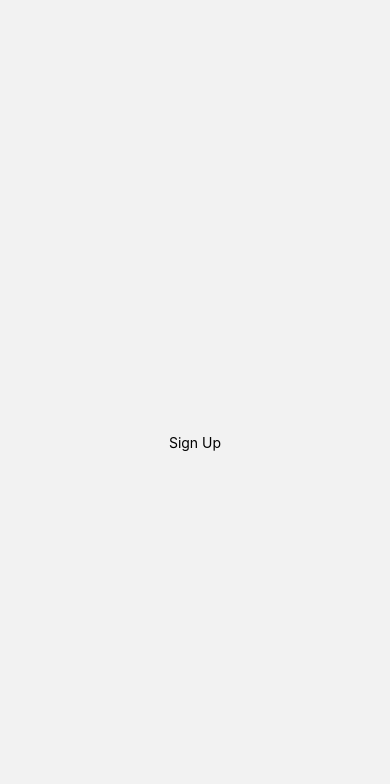
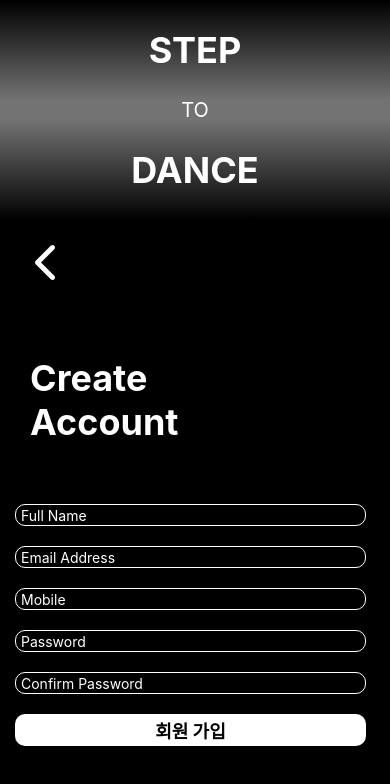
Before and after one commit to 1234jienf/RN-Practice, a React Native app in the folder StepDance/: screen /signUp in a window 390 px wide. Shown: the top 784 px of the page. Built offline with nearby package versions, Linux system fonts and the light colour scheme.

Commit message:
Feat: Add signup page

```diff
--- a/StepDance/Screens/SignIn.js
+++ b/StepDance/Screens/SignIn.js
@@ -13,7 +13,9 @@ import { LinearGradient } from 'expo-linear-gradient';
 const SignIn = ({ navigation }) => {
     const fadeAnim = useRef(new Animated.Value(1)).current;  // 초기 너비
     const colorAnim = useRef(new Animated.Value(0)).current; // 초기 색상
-
+    function navigate(){
+        navigation.navigate("signUp")
+    }
     useEffect(() => {
         Animated.parallel([
             Animated.timing(fadeAnim, {
@@ -75,8 +77,13 @@ const SignIn = ({ navigation }) => {
                         <Text style={styles.ButtonText}>로그인</Text>
                     </TouchableOpacity>
                 </View>
-                <Text>
-                </Text>
+                <TouchableOpacity
+                style={styles.TextButton}
+                onPress={navigate}>
+                    <Text style={styles.SignUpText}>
+                        회원 가입
+                    </Text>
+                </TouchableOpacity>
             </View>
         </View>
     );
@@ -143,7 +150,7 @@ const styles = StyleSheet.create({
         borderRadius: 10,
         paddingLeft: 5,
         marginTop: 20,
-        marginLeft: 30,
+        marginLeft: 15,
         color:'#fff'
     },
     Button : {
@@ -156,11 +163,21 @@ const styles = StyleSheet.create({
         display: 'flex',
         justifyContent: 'center',
         alignItems: 'center',
-        marginLeft: 30
+        marginLeft: 15
     },
     ButtonText: {
         fontWeight: 'bold',
         fontSize: 18
+    },
+    SignUpText:{
+        color:'gray',
+    },
+    TextButton: {
+        width: '100%',
+        display: 'flex',
+        alignItems:'center',
+        justifyContent: 'center',
+        marginTop: 20
     }
 });
 
--- a/StepDance/Screens/SignUp.js
+++ b/StepDance/Screens/SignUp.js
@@ -1,25 +1,173 @@
 import React from "react";
-import { Text, StyleSheet, View } from "react-native";
+import {
+    Text,
+    View,
+    StyleSheet,
+    Animated,
+    TextInput,
+    TouchableOpacity,
+    ScrollView
+    }
+    from 'react-native';
+import { LinearGradient } from 'expo-linear-gradient';
+import BackIcon from "react-native-vector-icons/Feather";
+import Icon from "react-native-vector-icons/Feather";
 
-const SignUp = () => {
+const SignUp = ({navigation}) => {
+    function navigate(){
+        navigation.navigate("signIn")
+    }
     return(
         <View style={styles.mainView}>
-            <Text>Sign Up</Text>
+            <LinearGradient
+                colors={['black', '#737373']}
+                style={styles.gradientView}>
+                <Text style={styles.appTitle}>STEP</Text>
+            </LinearGradient>
+            <View style={styles.middleView}>
+                <Text style={styles.appSubtitle}>TO</Text>
+            </View>
+            <LinearGradient
+                colors={['#737373', 'black']}
+                style={styles.gradientView}>
+                <Text style={styles.appTitle}>DANCE</Text>
+            </LinearGradient>
+            <ScrollView
+            style={styles.BottomView}>
+                <BackIcon
+                onPress={navigate}
+                style={styles.Icon}
+                name="chevron-left"
+                size={60}
+                color={'#fff'}/>
+                <Text style={styles.Heading}>
+                    Create{'\n'}
+                    Account
+                </Text>
+                <View style={styles.FormView}>
+                    <TextInput
+                    placeholder={"Full Name"}
+                    placeholderTextColor={"#fff"}
+                    style={styles.TextInput}/>
+                    <TextInput
+                    placeholder={"Email Address"}
+                    placeholderTextColor={"#fff"}
+                    style={styles.TextInput}/>
+                    <TextInput
+                    placeholder={"Mobile"}
+                    placeholderTextColor={"#fff"}
+                    style={styles.TextInput}/>
+                    <TextInput
+                    placeholder={"Password"}
+                    secureTextEntry={true}
+                    placeholderTextColor={"#fff"}
+                    style={styles.TextInput}/>
+                    <TextInput
+                    placeholder={"Confirm Password"}
+                    secureTextEntry={true}
+                    placeholderTextColor={"#fff"}
+                    style={styles.TextInput}/>
+                    <TouchableOpacity style={styles.Button}>
+                        <Text style={styles.ButtonText}>회원 가입</Text>
+                    </TouchableOpacity>
+                </View>
+            </ScrollView>
         </View>
     )
 }
-
 const styles = StyleSheet.create({
     mainView: {
-        marginTop:40,
         flex: 1,
+        justifyContent: 'center',
+        alignItems: 'center',
+        backgroundColor: 'black'
+    },
+    gradientView: {
+        width: '100%',
+        alignItems: 'center',
+        justifyContent: 'center',
+        height: 100,
+    },
+    middleView: {
+        width: '100%',
+        alignItems: 'center',
+        justifyContent: 'center',
+        height: 20,
+        backgroundColor: '#737373'
+    },
+    appTitle: {
+        fontSize: 36,
+        fontWeight: 'bold',
+        color: 'white',
+    },
+    appSubtitle: {
+        fontSize: 20,
+        color: 'white',
+    },
+    BottomView: {
+        width: '100%',
+        height: "30%",
+        borderTopLeftRadius: 30,
+        borderTopRightRadius: 30,
+    },
+    ImageStyle: {
+        width: '60%',
+        resizeMode:'contain'
+    },
+    Heading: {
+        color:'#fff',
+        fontSize: 36,
+        fontWeight:'bold',
+        marginLeft:30,
+        marginTop: 60
+    },
+    FormView : {
+        width:'100%',
+        display: 'flex',
         flexDirection: 'column',
-        justifyContent:'center',
-        alignItems: 'center'
+        justifyContent: 'center',
+        marginTop: 40
     },
-    textStyle : {
-
+    TextInput : {
+        width:'90%',
+        borderWidth: 1,
+        borderColor: '#fff',
+        height: 22,
+        borderRadius: 10,
+        paddingLeft: 5,
+        marginTop: 20,
+        marginLeft: 15,
+        color:'#fff'
+    },
+    Button : {
+        width: '90%',
+        color:'#fff',
+        height: 32,
+        backgroundColor: '#fff',
+        borderRadius: 10,
+        marginTop: 20,
+        display: 'flex',
+        justifyContent: 'center',
+        alignItems: 'center',
+        marginLeft: 15
+    },
+    ButtonText: {
+        fontWeight: 'bold',
+        fontSize: 18
+    },
+    SignUpText:{
+        color:'gray',
+    },
+    TextButton: {
+        width: '100%',
+        display: 'flex',
+        alignItems:'center',
+        justifyContent: 'center',
+        marginTop: 20
+    },
+    Icon: {
+        marginLeft: 15,
+        marginTop:10
     }
-})
-
+});
 export default SignUp
--- a/StepDance/package.json
+++ b/StepDance/package.json
@@ -14,6 +14,7 @@
     "@react-navigation/native-stack": "^6.9.26",
     "@react-navigation/stack": "^6.3.29",
     "expo": "~50.0.14",
+    "expo-linear-gradient": "~12.7.2",
     "expo-status-bar": "~1.11.1",
     "react": "18.2.0",
     "react-dom": "18.2.0",
@@ -21,8 +22,8 @@
     "react-native-linear-gradient": "^2.8.3",
     "react-native-safe-area-context": "4.8.2",
     "react-native-screens": "~3.29.0",
-    "react-native-web": "~0.19.6",
-    "expo-linear-gradient": "~12.7.2"
+    "react-native-vector-icons": "^10.0.3",
+    "react-native-web": "~0.19.6"
   },
   "devDependencies": {
     "@babel/core": "^7.20.0"
```
Also changed, not shown: 1 other file (tests, documents, lock files or other folders).
